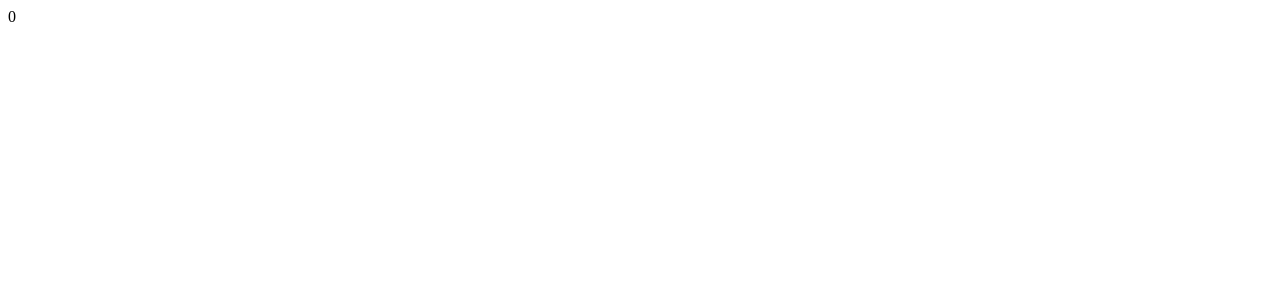
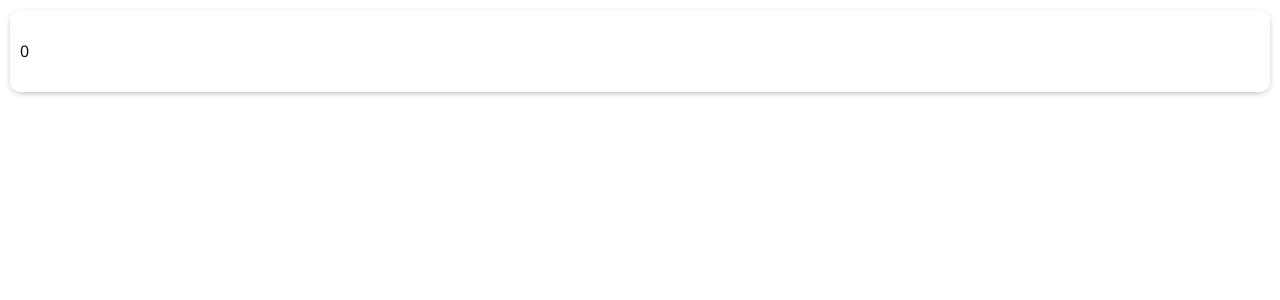
Before and after one commit to JasonDollar/Budget-app-frontend, a React (Create React App) app: page /expenses in a window 1280 px wide. Shown: the top 300 px of the page. Built offline with nearby package versions, Linux system fonts and the light colour scheme.

Commit message:
global styles and open sans font

```diff
--- a/public/index.html
+++ b/public/index.html
@@ -5,6 +5,8 @@
     <link rel="icon" href="%PUBLIC_URL%/favicon.ico" />
     <meta name="viewport" content="width=device-width, initial-scale=1" />
     <meta name="theme-color" content="#000000" />
+    <link rel="preconnect" href="https://fonts.gstatic.com">
+    <link href="https://fonts.googleapis.com/css2?family=Noto+Sans:wght@400;700&display=swap" rel="stylesheet">
     <meta
       name="description"
       content="Web site created using create-react-app"
--- a/src/App.js
+++ b/src/App.js
@@ -13,6 +13,7 @@
 import Expenses from './pages/expenses'
 import Expense from './pages/expense'
 
+import { GlobalStyle } from './components/styles/globalStyles'
 
 function App() {
   useEffect(() => {
@@ -32,6 +33,7 @@
 
   return (
     <Provider store={store}>
+      <GlobalStyle />
       <Router>
         {/* redirect to expenses page immediately */}
         <Route path="/" exact>
--- a/src/components/Total.js
+++ b/src/components/Total.js
@@ -1,5 +1,14 @@
 import React, { useState, useEffect } from 'react'
+import styled from 'styled-components'
 import { calculateTotal } from '../lib/calcTotal'
+
+const TotalBox = styled.div`
+  margin: 1rem;
+  /* border: 1px solid black; */
+  box-shadow: 0px 2px 10px -5px #444;
+  border-radius: 10px;
+  padding: 3rem 1rem;
+`
 
 const Total = ({ expenses }) => {
   const [totalAmount, setTotalAmount] = useState(0)
@@ -9,9 +18,9 @@
   }, [expenses])
 
   return (
-    <div>
+    <TotalBox>
       {totalAmount}
-    </div>
+    </TotalBox>
   )
 }
 
--- /dev/null
+++ b/src/components/styles/globalStyles.js
@@ -0,0 +1,20 @@
+import { createGlobalStyle } from 'styled-components'
+
+export const GlobalStyle = createGlobalStyle`
+html {
+  font-size: 62.5%;
+  box-sizing: border-box;
+}
+*,
+*::before,
+*::after {
+  box-sizing: inherit;
+}
+  body {
+    margin: 0;
+    padding: 0;
+    font-family: 'Noto Sans', sans-serif;
+    font-size: 1.6rem;
+    color: #111;
+  }
+`
```
